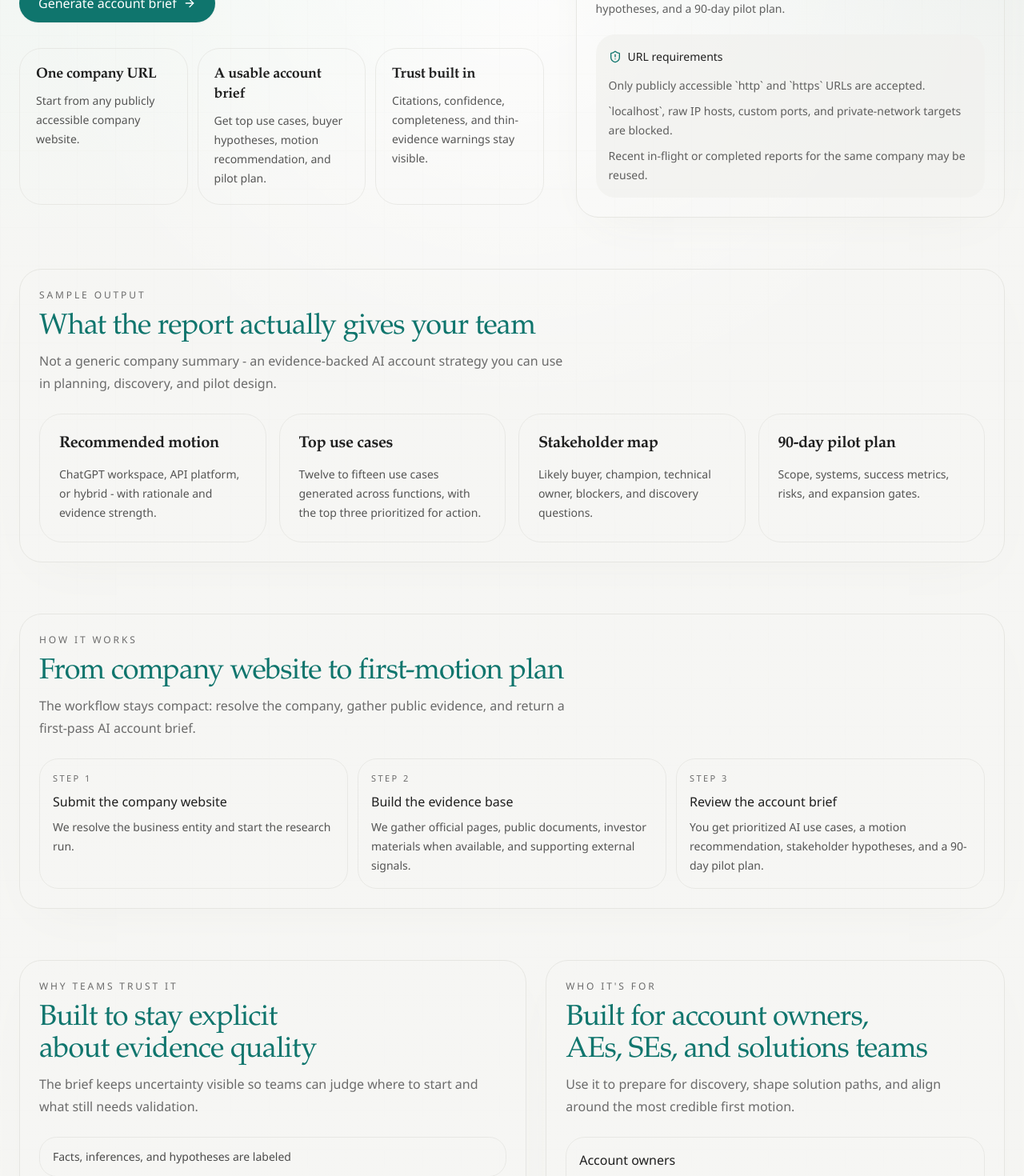
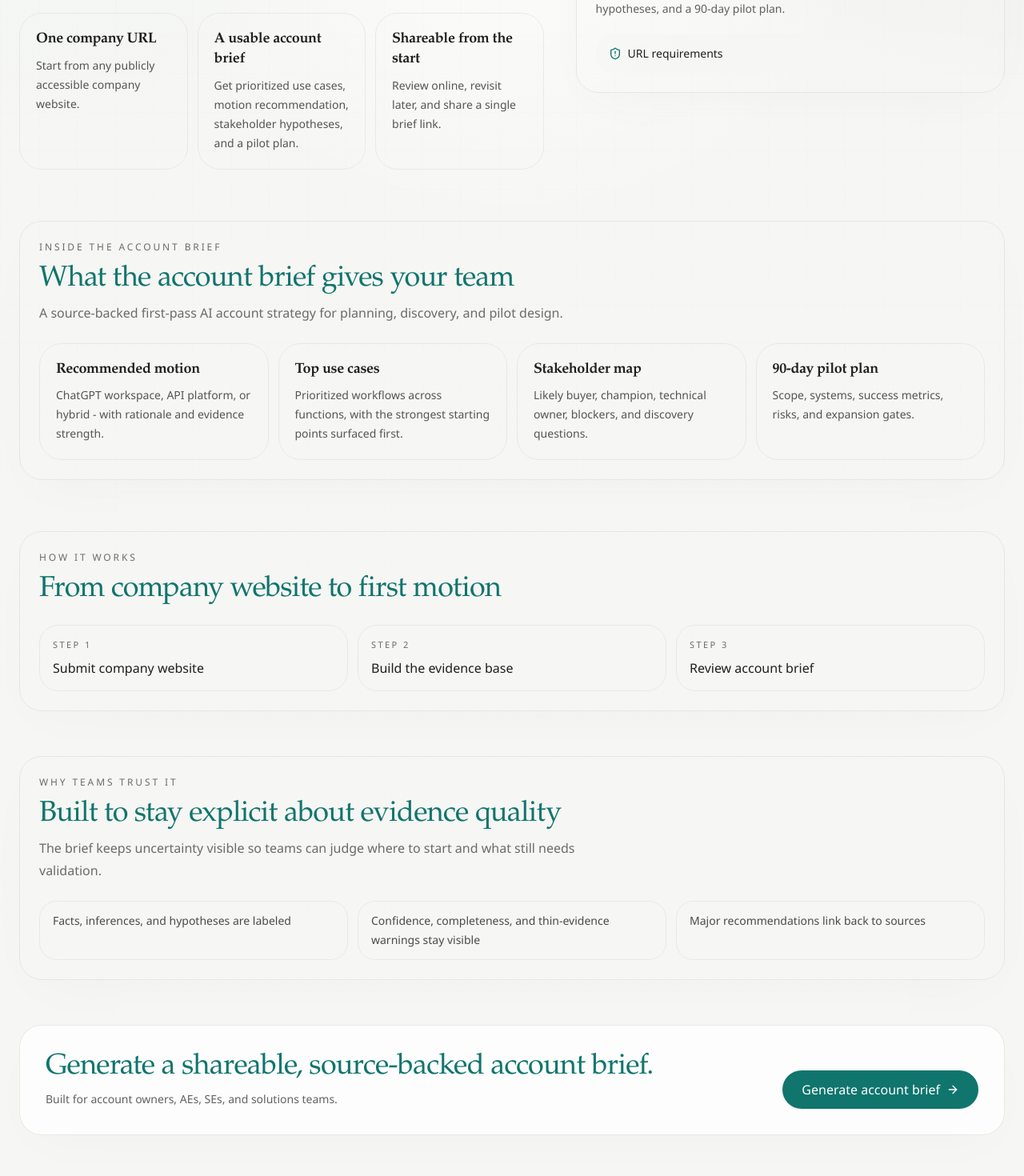
Before and after one commit to jonmgalante/account-atlas, a Next.js app: page / in a window 1280 px wide. Shown: the part 580-2050 px from the top of the page at 80% size. Built offline with nearby package versions, Linux system fonts and the light colour scheme.

Commit message:
update landing page

```diff
--- a/src/app/page.tsx
+++ b/src/app/page.tsx
@@ -17,11 +17,11 @@ const proofBlocks = [
   },
   {
     title: "A usable account brief",
-    description: "Get top use cases, buyer hypotheses, motion recommendation, and pilot plan.",
+    description: "Get prioritized use cases, motion recommendation, stakeholder hypotheses, and a pilot plan.",
   },
   {
-    title: "Trust built in",
-    description: "Citations, confidence, completeness, and thin-evidence warnings stay visible.",
+    title: "Shareable from the start",
+    description: "Review online, revisit later, and share a single brief link.",
   },
 ];
 
@@ -32,7 +32,7 @@ const sampleOutputItems = [
   },
   {
     title: "Top use cases",
-    description: "Twelve to fifteen use cases generated across functions, with the top three prioritized for action.",
+    description: "Prioritized workflows across functions, with the strongest starting points surfaced first.",
   },
   {
     title: "Stakeholder map",
@@ -46,40 +46,20 @@ const sampleOutputItems = [
 
 const workflowSteps = [
   {
-    title: "Submit the company website",
-    description: "We resolve the business entity and start the research run.",
+    title: "Submit company website",
   },
   {
     title: "Build the evidence base",
-    description: "We gather official pages, public documents, investor materials when available, and supporting external signals.",
   },
   {
-    title: "Review the account brief",
-    description: "You get prioritized AI use cases, a motion recommendation, stakeholder hypotheses, and a 90-day pilot plan.",
+    title: "Review account brief",
   },
 ];
 
 const trustPoints = [
   "Facts, inferences, and hypotheses are labeled",
-  "Major sections show confidence and research completeness",
-  "Thin-evidence warnings appear when public signals are weak",
+  "Confidence, completeness, and thin-evidence warnings stay visible",
   "Major recommendations link back to sources",
-  "The goal is to identify the most credible place to start, not promise certainty",
-];
-
-const audienceCards = [
-  {
-    title: "Account owners",
-    description: "Get a credible first-pass account strategy before discovery starts.",
-  },
-  {
-    title: "Solutions teams",
-    description: "Spot feasible workflows, dependencies, and pilot paths early.",
-  },
-  {
-    title: "Revenue leaders",
-    description: "Standardize account planning with shareable, source-backed briefs.",
-  },
 ];
 
 export default function HomePage() {
@@ -100,9 +80,6 @@ export default function HomePage() {
                   Account Atlas researches a company, builds a cited fact base, prioritizes likely AI use cases,
                   recommends the right motion, and outlines a 90-day pilot plan - with confidence and uncertainty made
                   visible.
-                </p>
-                <p className="text-sm leading-6 text-foreground/75">
-                  Facts, inferences, and hypotheses are clearly labeled.
                 </p>
               </div>
               <div className="flex flex-wrap gap-3">
@@ -138,19 +115,21 @@ export default function HomePage() {
           <Card className="border-border/80 bg-card/78 shadow-panel">
             <CardHeader className="space-y-4">
               <SectionHeading
-                eyebrow="SAMPLE OUTPUT"
-                title="What the report actually gives your team"
-                description="Not a generic company summary - an evidence-backed AI account strategy you can use in planning, discovery, and pilot design."
+                eyebrow="INSIDE THE ACCOUNT BRIEF"
+                title="What the account brief gives your team"
+                description="A source-backed first-pass AI account strategy for planning, discovery, and pilot design."
               />
             </CardHeader>
             <CardContent>
-              <div className="grid gap-4 md:grid-cols-2 xl:grid-cols-4">
+              <div className="grid gap-3 md:grid-cols-2 xl:grid-cols-4">
                 {sampleOutputItems.map((item) => (
                   <Card key={item.title} className="border-border/70 bg-background/72 shadow-none">
-                    <CardHeader className="space-y-3 pb-3">
-                      <CardTitle className="text-xl leading-snug">{item.title}</CardTitle>
+                    <CardHeader className="space-y-2 p-5 pb-2">
+                      <CardTitle className="text-lg leading-snug">{item.title}</CardTitle>
                     </CardHeader>
-                    <CardContent className="text-sm leading-6 text-foreground/75">{item.description}</CardContent>
+                    <CardContent className="px-5 pb-5 pt-0 text-sm leading-6 text-foreground/75">
+                      {item.description}
+                    </CardContent>
                   </Card>
                 ))}
               </div>
@@ -161,15 +140,16 @@ export default function HomePage() {
         </Container>
       </SectionFrame>
 
-      <SectionFrame id="how-it-works" className="pb-16">
+      <SectionFrame id="how-it-works" className="pb-14">
         <Container>
           <Card className="border-border/80 bg-card/76 shadow-panel">
             <CardHeader className="space-y-4">
-              <SectionHeading
-                eyebrow="HOW IT WORKS"
-                title="From company website to first-motion plan"
-                description="The workflow stays compact: resolve the company, gather public evidence, and return a first-pass AI account brief."
-              />
+              <div className="space-y-3">
+                <p className="text-xs font-medium uppercase tracking-[0.24em] text-muted-foreground">HOW IT WORKS</p>
+                <h2 className="text-balance text-3xl leading-tight text-primary sm:text-4xl">
+                  From company website to first motion
+                </h2>
+              </div>
             </CardHeader>
             <CardContent>
               <div className="grid gap-3 md:grid-cols-3">
@@ -179,7 +159,6 @@ export default function HomePage() {
                       Step {index + 1}
                     </div>
                     <div className="mt-2 font-medium text-foreground">{step.title}</div>
-                    <p className="mt-2 text-sm leading-6 text-foreground/75">{step.description}</p>
                   </div>
                 ))}
               </div>
@@ -188,8 +167,8 @@ export default function HomePage() {
         </Container>
       </SectionFrame>
 
-      <SectionFrame className="pb-16">
-        <Container className="grid gap-6 lg:grid-cols-[1.05fr_0.95fr]">
+      <SectionFrame className="pb-14">
+        <Container>
           <Card className="border-border/80 bg-card/74 shadow-panel">
             <CardHeader className="space-y-4">
               <SectionHeading
@@ -198,7 +177,7 @@ export default function HomePage() {
                 description="The brief keeps uncertainty visible so teams can judge where to start and what still needs validation."
               />
             </CardHeader>
-            <CardContent className="grid gap-3">
+            <CardContent className="grid gap-3 md:grid-cols-3">
               {trustPoints.map((point) => (
                 <div
                   key={point}
@@ -209,38 +188,19 @@ export default function HomePage() {
               ))}
             </CardContent>
           </Card>
-
-          <Card className="border-border/80 bg-card/74 shadow-panel">
-            <CardHeader className="space-y-4">
-              <SectionHeading
-                eyebrow="WHO IT'S FOR"
-                title="Built for account owners, AEs, SEs, and solutions teams"
-                description="Use it to prepare for discovery, shape solution paths, and align around the most credible first motion."
-              />
-            </CardHeader>
-            <CardContent className="grid gap-3">
-              {audienceCards.map((item) => (
-                <div key={item.title} className="rounded-[1.5rem] border border-border/70 bg-background/76 p-4">
-                  <div className="font-medium text-foreground">{item.title}</div>
-                  <p className="mt-2 text-sm leading-6 text-foreground/75">{item.description}</p>
-                </div>
-              ))}
-            </CardContent>
-          </Card>
         </Container>
       </SectionFrame>
 
-      <SectionFrame className="pb-20">
+      <SectionFrame className="pb-16">
         <Container>
           <Card className="border-border/80 bg-card/80 shadow-panel">
-            <CardContent className="flex flex-col gap-6 p-6 sm:p-8 lg:flex-row lg:items-end lg:justify-between">
-              <div className="max-w-3xl space-y-3">
+            <CardContent className="flex flex-col gap-5 p-6 sm:p-8 lg:flex-row lg:items-end lg:justify-between">
+              <div className="max-w-3xl space-y-2">
                 <h2 className="text-balance text-3xl leading-tight text-primary sm:text-4xl">
-                  Start with a company URL. Leave with an AI account strategy.
+                  Generate a shareable, source-backed account brief.
                 </h2>
-                <p className="text-base leading-7 text-foreground/75">
-                  Generate a shareable brief with prioritized use cases, motion recommendation, stakeholder
-                  hypotheses, citations, and a 90-day pilot plan.
+                <p className="text-sm leading-6 text-foreground/70">
+                  Built for account owners, AEs, SEs, and solutions teams.
                 </p>
               </div>
               <div className="flex flex-wrap gap-3">
--- a/src/components/home/report-url-form.tsx
+++ b/src/components/home/report-url-form.tsx
@@ -146,17 +146,17 @@ export function ReportUrlForm() {
           </p>
         </form>
 
-        <div className="rounded-[1.5rem] bg-background/70 p-4 text-sm leading-6 text-foreground/70">
-          <div className="flex items-center gap-2 font-medium text-foreground">
+        <details className="rounded-[1.25rem] bg-background/55 px-4 py-3 text-sm leading-6 text-foreground/70">
+          <summary className="flex cursor-pointer list-none items-center gap-2 font-medium text-foreground [&::-webkit-details-marker]:hidden">
             <ShieldAlert className="h-4 w-4 text-primary" />
             URL requirements
-          </div>
+          </summary>
           <ul className="mt-3 space-y-2">
             <li>Only publicly accessible `http` and `https` URLs are accepted.</li>
             <li>`localhost`, raw IP hosts, custom ports, and private-network targets are blocked.</li>
             <li>Recent in-flight or completed reports for the same company may be reused.</li>
           </ul>
-        </div>
+        </details>
       </CardContent>
     </Card>
   );
--- a/src/components/layout/app-shell.tsx
+++ b/src/components/layout/app-shell.tsx
@@ -32,7 +32,7 @@ export function AppShell({ children }: { children: React.ReactNode }) {
               </Link>
             </nav>
             <Button asChild size="sm">
-              <Link href="/#generate-report">Generate report</Link>
+              <Link href="/#generate-report">Generate account brief</Link>
             </Button>
           </div>
         </Container>
```
